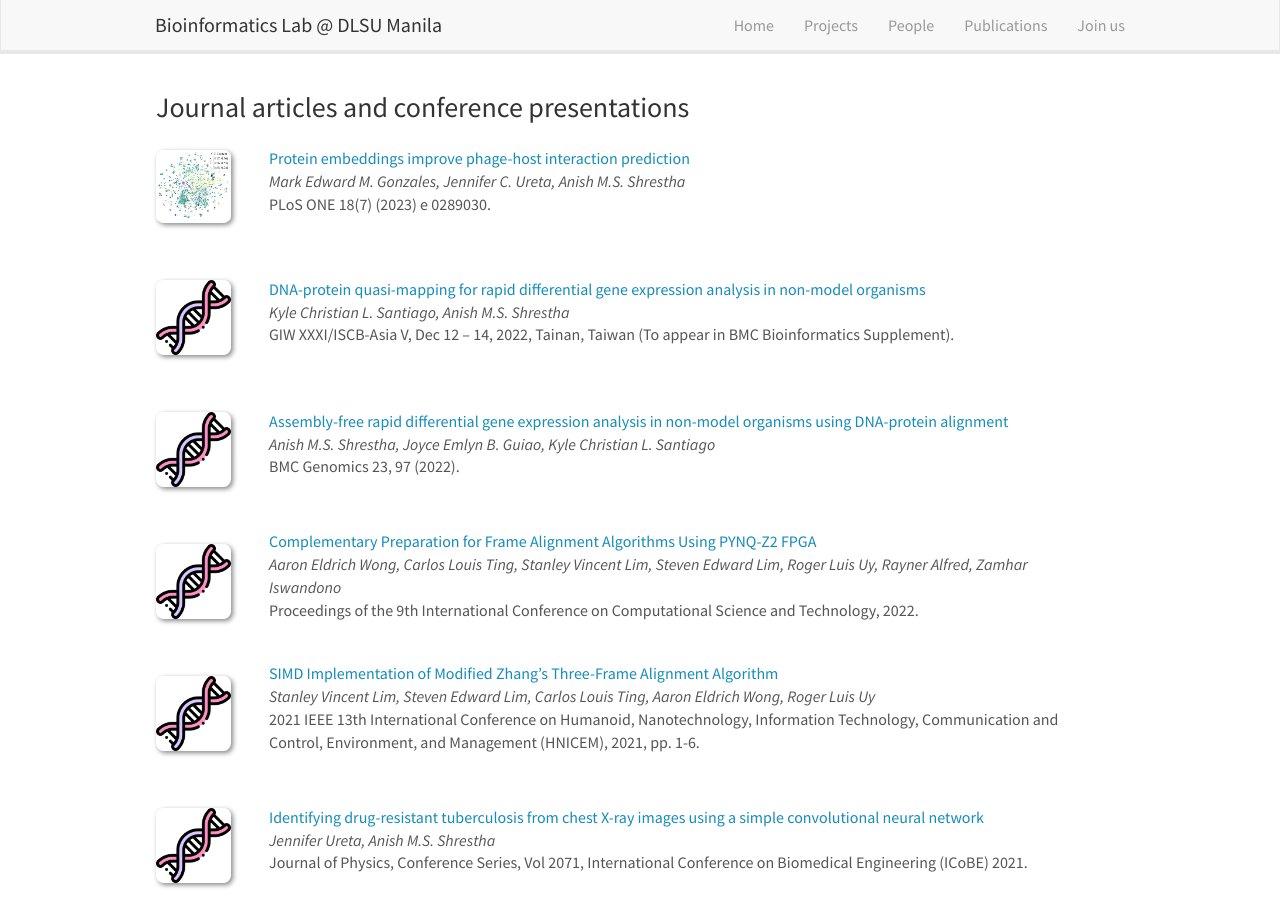
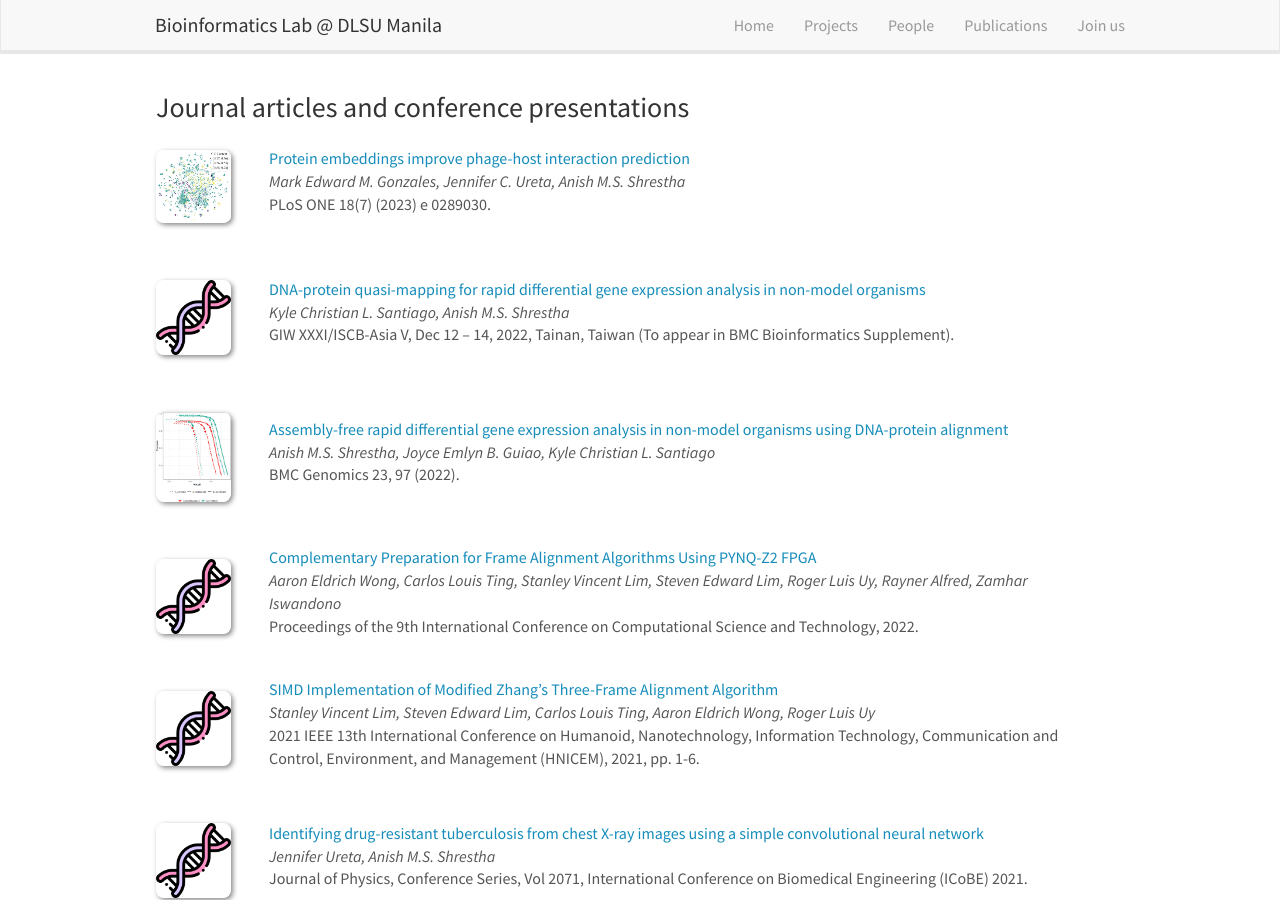
Before and after one commit to bioinfodlsu/bioinfodlsu.github.io, a Jekyll site: the page built from _pages/publications.md, in a window 1280 px wide and 900 px high. Built offline with Jekyll 4.4.1, drawn with Linux system fonts in a browser that asks for light colours; nearby versions of some CDN libraries.

Commit message:
Add publication photo (samar)

```diff
--- a/_data/publist.yml
+++ b/_data/publist.yml
@@ -26,7 +26,7 @@
   highlight: 0
 
 - title: "Assembly-free rapid differential gene expression analysis in non-model organisms using DNA-protein alignment"
-  image: dummy.png
+  image: dr_anish_assembly_free.webp
   description:
   authors: Anish M.S. Shrestha, Joyce Emlyn B. Guiao, Kyle Christian L. Santiago
   link:
```
Also changed, not shown: images/pubpic/dr_anish_assembly_free.webp (added).
